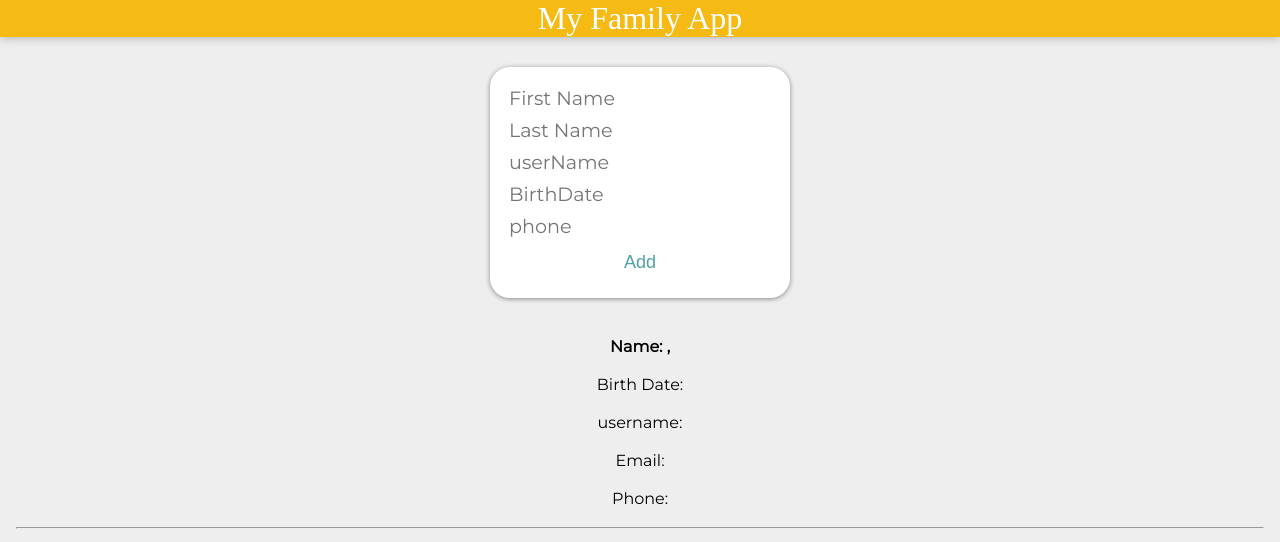
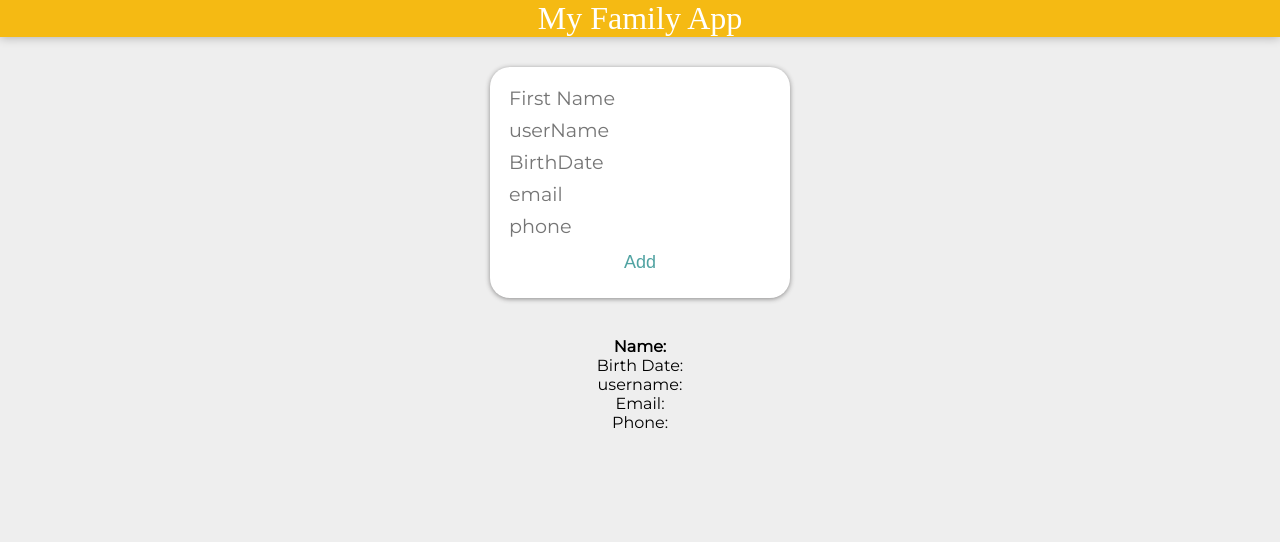
Before and after one commit to Jadashi97/Major-Projects, a React (Create React App) app in the folder my-contact-app/: page / in a window 1280 px wide. Both pictures are taken after a click on the button "Add". Shown: the top 542 px of the page. Built offline with nearby package versions, Linux system fonts and the light colour scheme; a web font is replaced by a local one.

Commit message:
(feat): add table layout for the invoices

```diff
--- a/my-contact-app/src/components/AddContact.jsx
+++ /dev/null
@@ -1,21 +0,0 @@
-import React, { useState } from "react";
-
- function AddContact(props){
-    return(
-    <div>
-
-        <h4>Name: {props.firstName} {props.otherNames}, {props.lastName}</h4>
-        <br></br>
-        <p>Birth Date: {props.birthDate}</p>
-        <br></br>
-        <p>username: {props.userName}</p>
-        <br></br>
-        <p>Email: {props.email}</p>
-        <br></br>
-        <p> Phone: {props.telNumber}</p>
-        <br />
-        <hr />
-    </div>)
- }
-
-export default AddContact;
--- a/my-contact-app/src/components/App.jsx
+++ b/my-contact-app/src/components/App.jsx
@@ -2,30 +2,10 @@ import React, { useState } from "react";
 import Header from "./Header";
 import contacts from "../contacts"
 import CreateNewContact from "./CreateContact";
-import AddContact from "./AddContact";
+import Contact from "./Contact";
 // import Form from "./Form"
 
 // var userIsRegistered = true;
-
-
-//this is a tempelate to cut down on repetition
-const newContacts = (newContact) =>{
-  return (
-    <div className="header">
-    <AddContact
-      key = {newContact.id}
-      firstName = {newContact.firstName}
-      lastName = {newContact.lastName}
-      otherNames=  {newContact.otherNames}
-      birthDate =  {newContact.birthDate}
-      userName =  {newContact.userName}
-      email = {newContact.email}
-      telNumber = {newContact.telNumber}
-      address = {newContact.Address}
-    />
-    </div>
-  )
-}
 
 function App(){
       const [contacts, setContacts] = useState([]) //destructure and set a state
@@ -45,7 +25,19 @@ function App(){
         <Header/>
         <CreateNewContact onAdd={addContact}/>
         <br />
-        {contacts.map(newContacts)}
+        {contacts.map((contactItem, index)=> {
+            return (
+              <Contact
+                Key= {index}
+                id= {index}
+                name = {contactItem.name}
+                birthDate =  {contactItem.birthDate}
+                userName =  {contactItem.userName}
+                email = {contactItem.email}
+                phone = {contactItem.phone}
+              />
+            );
+        })}
         {/* <Form isRegistered={userIsRegistered} /> */}
 
         </div>
--- /dev/null
+++ b/my-contact-app/src/components/Contact.jsx
@@ -0,0 +1,19 @@
+import React from "react";
+
+
+function Contact(props){
+    return(
+        // console.log("this is a contact!!")
+        <div>
+            <h4>Name: {props.name}</h4>
+            <p>Birth Date: {props.birthDate}</p>
+            <p>username: {props.userName}</p>
+            <p>Email: {props.email}</p>
+            <p> Phone: {props.phone}</p>
+            <br/>
+        </div>
+    )
+}
+
+
+export default Contact;
--- a/my-contact-app/src/components/CreateContact.jsx
+++ b/my-contact-app/src/components/CreateContact.jsx
@@ -4,24 +4,22 @@ import React, { useState } from "react";
 
 function CreateNewContact(props){
     const [contact, setContact] = useState({
-        firstName: "",
-        lastName: "",
-        userName: "",
-        birthDate: "",
-        number: "",
-
-
+        name: " ",
+        birthDate: " ",
+        userName: " ",
+        email: " ",
+        phone: " ",
     });
 
     //handling change
     function HandleChange(event){
-        const {person, value} = event.target; //destructing the contact of the person
+        const {name, value} = event.target; //destructing the contact of the person
 
         //setting up a function with a spread operator
         setContact((prevContact) =>{
             return{
                 ...prevContact,
-                [person]: value
+                [name]: value
             };
         })
     }
@@ -32,11 +30,11 @@ function CreateNewContact(props){
         props.onAdd(contact); //this will pass the new contact thru the props to App.jsx
 
         setContact({
-            firstName: "",
-            lastName: "",
+            name: "",
+            birthDate: "",
             userName: "",
-            birthDate: "",
-            number: "",
+            email: "",
+            phone: "",
         })
 
         event.preventDefault();
@@ -46,10 +44,10 @@ function CreateNewContact(props){
         <div>
             <form  className="create-note">
 
-                <input name="firstName" onChange={HandleChange} value={contact.firstName} placeholder="First Name" />
-			    <input name="lastName" onChange={HandleChange} value={contact.lastName} placeholder="Last Name" />
+                <input name="name" onChange={HandleChange} value={contact.name} placeholder="First Name" />
                 <input name="userName" onChange={HandleChange} value={contact.userName} placeholder="userName" />
                 <input name="birthDate" onChange={HandleChange} value={contact.birthDate} placeholder="BirthDate"/>
+			    <input name="email" onChange={HandleChange} value={contact.email} placeholder="email" />
                 <input name="phone" onChange={HandleChange} value={contact.phone} placeholder="phone"/>
                 <button onClick={submitContact}>Add</button>
             </form>
--- a/my-contact-app/src/contacts.js
+++ b/my-contact-app/src/contacts.js
@@ -5,74 +5,35 @@ const contacts = [
     {
         id :1,
         firstName: "Nyarji",
-        lastName: "Jada",
-        otherNames: "kose",
         birthDate: "7/4/1597",
         userName: "jadashi97",
         email: "kumbayas@hotmail.com",
-        telNumber: "1234567878",
-
-        // figure how to include this object in the contact list
-        address: {country : "South Sudan",
-                City: "juba",
-                state: "CE",
-                Street: "123 gudele rd",
-        }
-
+        phone: "1234567878",
     },
     {
         id : 2,
         firstName: "Wani",
-        lastName: "Jada",
-        otherNames: "Ronald",
         birthDate: "9/92/1700",
         userName: "wycli",
         email: "kumadss@hotmail.com",
-        telNumber: "123494570720",
-
-        address:{
-            country : "Uganda",
-            City: "kampala",
-            state: "NE",
-            Street: "13463 kampala rd",
-        }
-
-
+        phone: "123494570720",
     },
     {
         id: 3,
         firstName: "Lemi",
-        lastName: "Jada",
-        otherNames: "Stephen",
         birthDate: "10/27/1807",
         userName: "bb1234",
         email: "yaaasaayas@hotmail.com",
-        telNumber: "1203475704373",
-
-        address:{
-            country : "USA",
-            City: "minneapolis",
-            state: "MN",
-            Street: "4000 franc rd",
-        }
+        phone: "1203475704373",
 
     },
     {
-        id: 3,
+        id: 4,
         firstName: "Toni",
-        lastName: "Jada",
-        otherNames: "Jibbi",
         birthDate: "2/15/1998",
         userName: "bb1234",
         email: "yaaasaayas@hotmail.com",
-        telNumber: "1203475704373",
-
-        address:{
-            country : "USA",
-            City: "Mclean",
-            state: "MN",
-            Street: "4000 franc rd",
-        }
+        phone: "1203475704373",
 
     }
 ];
```
Also changed, not shown: my-contact-app/src/components/Input.jsx (deleted, +0 -14 lines).
